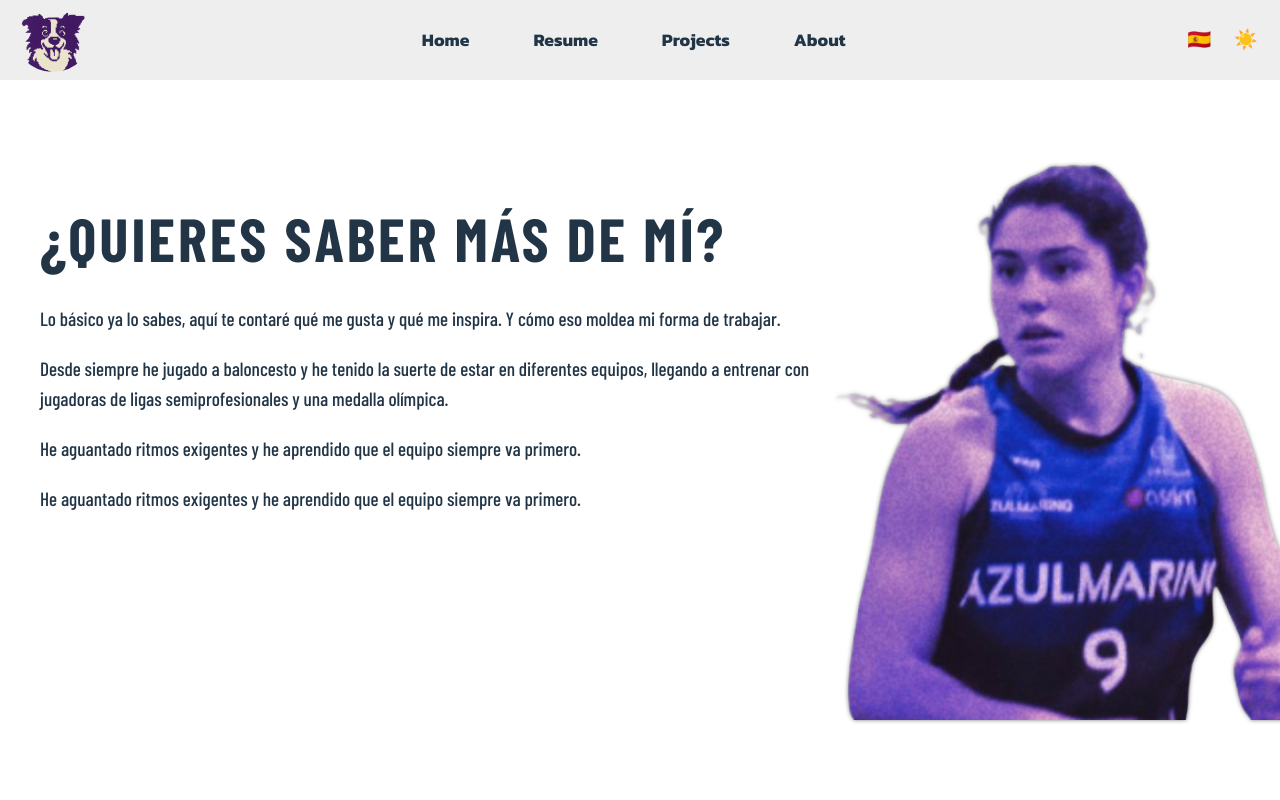
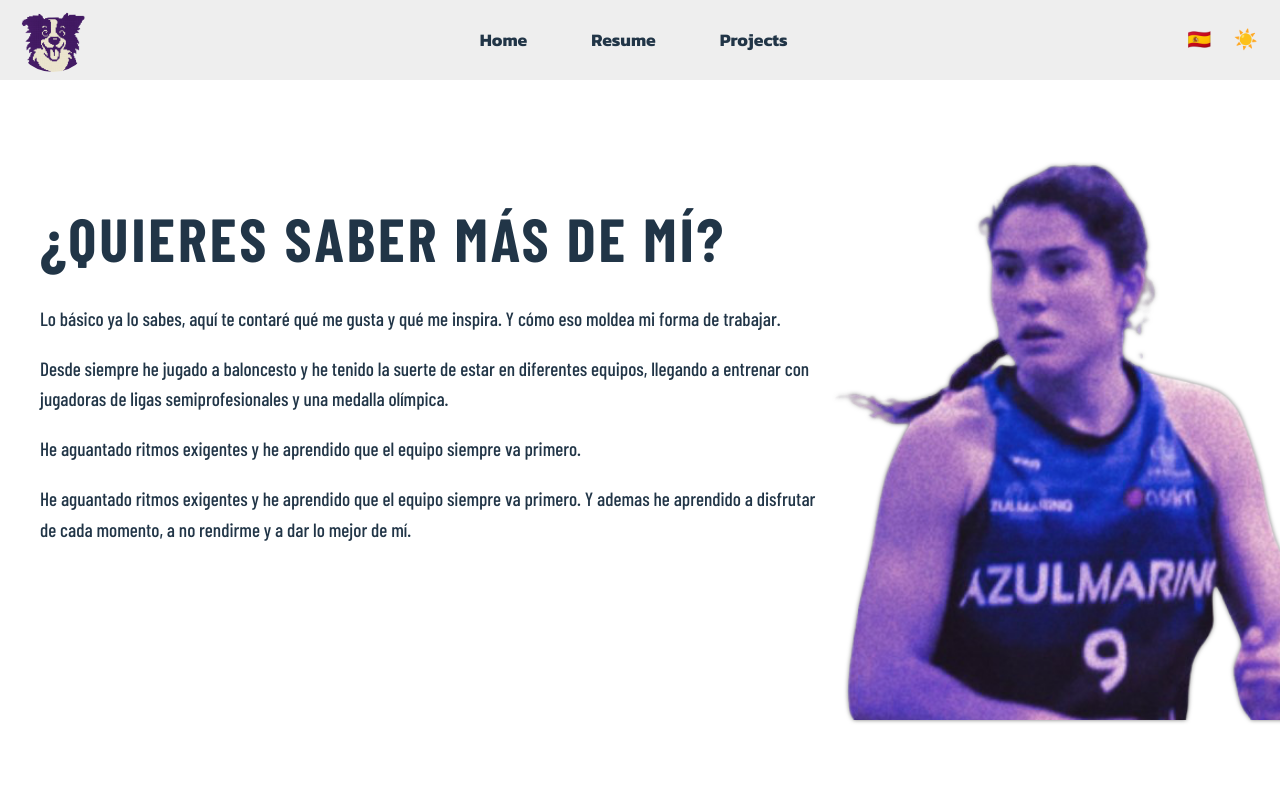
Before and after one commit to maribel95/portfolio, a React (Vite) app: page /about in a window 1280 px wide. Shown: the top 800 px of the page. Built offline with nearby package versions, Linux system fonts and the light colour scheme; a web font is replaced by a local one.

Commit message:
About section hided
Maybe I will recover it in the future, but for now I believe that is better to improve and finished the other sections.

```diff
--- a/src/components/About.tsx
+++ b/src/components/About.tsx
@@ -1,7 +1,6 @@
 // About.tsx
 import React from "react";
 import "@styles/About.scss";
-import Background from "./Background";
 
 const About: React.FC = () => {
   return (
@@ -24,7 +23,8 @@ const About: React.FC = () => {
           </p>
           <p className="about__description">
             He aguantado ritmos exigentes y he aprendido que el equipo siempre
-            va primero.
+            va primero. Y ademas he aprendido a disfrutar de cada momento, a no
+            rendirme y a dar lo mejor de mí.
           </p>
         </div>
         <div className="about__image">
--- a/src/components/CV.tsx
+++ b/src/components/CV.tsx
@@ -1,14 +1,13 @@
 import { useTranslation } from "react-i18next";
 import "@styles/CV.scss";
 import i18n from "i18n";
-import Background from "./Background";
 function CV() {
   const { t } = useTranslation();
   const cvFile = i18n.language === "en" ? "/pdf/CV-EN.pdf" : "/pdf/CV-ES.pdf";
 
   return (
     <div className="cv-container">
-      <Background />
+      {/* <Background /> */}
       <section className="cv-html">
         <header className="cv-header">
           <p className="cv-contact">
--- a/src/components/Hero.tsx
+++ b/src/components/Hero.tsx
@@ -1,7 +1,6 @@
 import "@styles/Hero.scss";
 import { useTranslation } from "react-i18next";
 import { Trans } from "react-i18next";
-import Background from "./Background";
 import SkillsSphere from "./SkillsSphere";
 import React, { useState, useRef, useEffect } from "react";
 
@@ -74,7 +73,7 @@ const Hero: React.FC = () => {
 
   return (
     <section className="hero-section">
-      <Background />
+      {/* <Background /> */}
       <div className="hero-flex">
         <div className="hero-text">
           <span className="line soy">{t("hero.iam")}</span>
--- a/src/components/Navbar.tsx
+++ b/src/components/Navbar.tsx
@@ -118,9 +118,9 @@ const Navbar: React.FC = () => {
           <li>
             <Link to="/projects">{t("projects")}</Link>
           </li>
-          <li>
+          {/* <li>
             <Link to="/about">{t("about")}</Link>
-          </li>
+          </li> */}
         </ul>
 
         <div className="navbar-lang">
--- a/src/components/Projects.tsx
+++ b/src/components/Projects.tsx
@@ -1,6 +1,5 @@
 import { useState, useRef, useEffect } from "react";
 import "@styles/Projects.scss";
-import Background from "./Background";
 
 const projects = [
   {
@@ -180,7 +179,7 @@ export default function Projects() {
   }
   return (
     <section className="projects">
-      <Background />
+      {/* <Background /> */}
       <div
         className="projects__container"
         onMouseMove={(e) => handleMouseMove(e)}
```
Also changed, not shown: src/components/BackgroundOG.tsx (renamed from src/components/Background.tsx).
